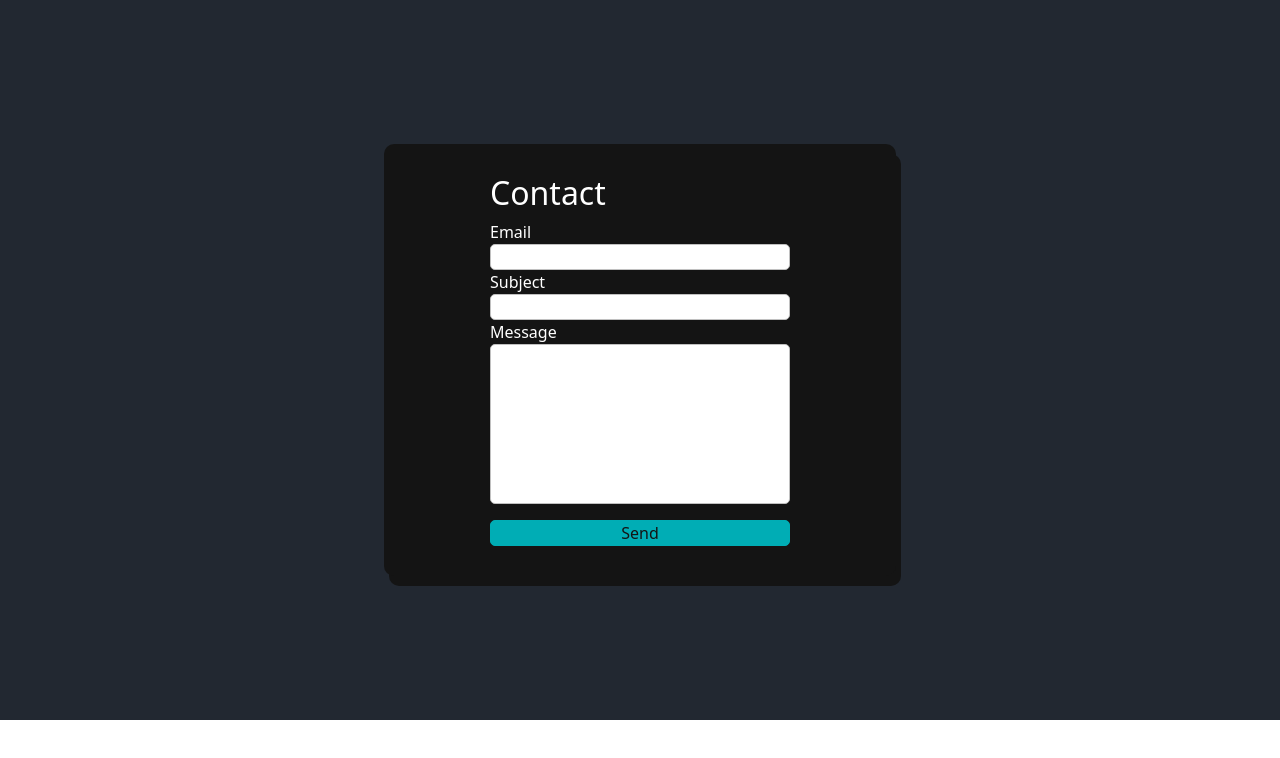
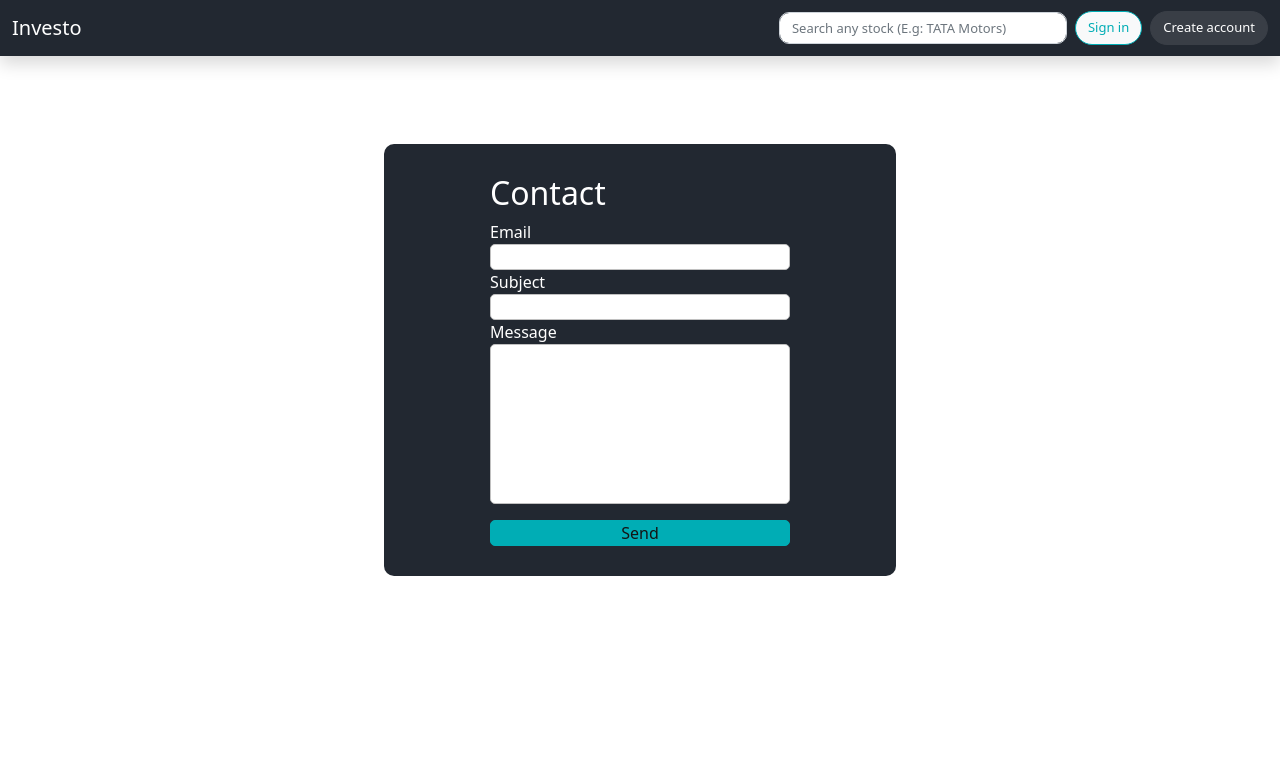
Before and after one commit to Prometheus7-creator/stock_app, a React (Create React App) app: page /contact in a window 1280 px wide. Shown: the top 758 px of the page. Built offline with nearby package versions, Linux system fonts and the light colour scheme; what amazon-cognito-identity-js would draw is missing.

Commit message:
Added navbar to redirect pages

```diff
--- a/src/App.css
+++ b/src/App.css
@@ -237,7 +237,7 @@ body::-webkit-scrollbar {
     justify-content: center;
     align-items: center;
     height: 45rem;
-    background-color: #222831;
+    /* background-color: #222831; */
 }
 
 .result-container h2{
@@ -326,7 +326,7 @@ body::-webkit-scrollbar {
     justify-content: center;
     align-items: center;
     height:45rem;
-    background-color: #222831;
+    /* background-color: #222831; */
 }
 
 .contact-form{
@@ -334,9 +334,8 @@ body::-webkit-scrollbar {
     flex-direction: column;
     align-items: center;
     justify-content: center;
-    background-color: #141414;
+    background-color: #222831;
     border-radius: 10px;
-    box-shadow: 5px 10px #141414;
     height: 60%;
     width: 40%;
     color: white;
--- a/src/components/Contact.js
+++ b/src/components/Contact.js
@@ -1,4 +1,5 @@
 import React, { useState, useContext } from 'react';
+import NavBar from './Navbar';
 
 const Contact = () => {
 
@@ -14,6 +15,7 @@ const Contact = () => {
     }
 
     return(<div className="contact-container">
+        <NavBar/>
         <div style={{"fontSize": "0.8rem", "color": "red"}}>{error}</div>
         <div className="contact-form">
             <form onSubmit={handleSubmit}>
--- a/src/components/Footer.js
+++ b/src/components/Footer.js
@@ -15,7 +15,7 @@ const Footer = () => <footer className="page-footer font-small blue pt-4">
                 <h5 className="text-uppercase">Company</h5>
                 <ul className="list-unstyled">
                     <li><a href="#!">About Us</a></li>
-                    <li><a href="#!">Contact Us</a></li>
+                    <li><a href="/contact">Contact Us</a></li>
                 </ul>
             </div>
 
--- a/src/components/Login.js
+++ b/src/components/Login.js
@@ -2,6 +2,7 @@ import React, { useState, useContext } from 'react';
 import { AccountContext }  from './Account';
 // import Status from './Status';
 import { useNavigate } from 'react-router-dom';
+import NavBar from './Navbar';
 
 const Login = () => {
 
@@ -32,6 +33,7 @@ const Login = () => {
     }
 
     return(<div className="login-container">
+        <NavBar/>
         <div style={{"fontSize": "0.8rem", "color": "red"}}>{error}</div>
         <div className="login-form">
             <form onSubmit={handleSubmit}>
--- a/src/components/Navbar.js
+++ b/src/components/Navbar.js
@@ -63,7 +63,7 @@ function NavBar() {
   return (
     <Navbar className="fixed-top shadow nav-bar" variant="dark" expand="lg">
       <Container fluid>
-        <Navbar.Brand href="#">Investo</Navbar.Brand>
+        <Navbar.Brand href="/">Investo</Navbar.Brand>
         <Navbar.Toggle aria-controls="navbarScroll" />
         <Navbar.Collapse id="navbarScroll">
           <Nav
--- a/src/components/SignUp.js
+++ b/src/components/SignUp.js
@@ -3,6 +3,7 @@ import UserPool from './UserPool';
 import { CognitoUserAttribute, CognitoUser } from 'amazon-cognito-identity-js';
 import PasswordChecklist from "react-password-checklist"
 import { useNavigate } from 'react-router-dom';
+import NavBar from './Navbar';
 
 const SignUp = ({setCurrPage}) => {
 
@@ -48,6 +49,7 @@ const SignUp = ({setCurrPage}) => {
 
     return(
         <div className="signup-container">
+            <NavBar/>
             {!verify?
             <>
             <div style={{"fontSize": "0.8rem", "color": "red"}}>{error}</div>
--- a/src/pages/ResultPage.js
+++ b/src/pages/ResultPage.js
@@ -1,5 +1,6 @@
 import { useEffect, useState } from "react";
 import { useSearchParams } from "react-router-dom";
+import NavBar from "../components/Navbar";
 
 const ResultPage = () =>{
     const [searchParams, setSearchParams] = useSearchParams();
@@ -19,7 +20,8 @@ const ResultPage = () =>{
     }, [])
 
     return (<div className="result-container">
-        <h2>{("01. symbol" in data)?data['01. symbol']: null}</h2>
+        <NavBar/>
+        <h2 style={{marginTop: '4rem'}}>{("01. symbol" in data)?data['01. symbol']: null}</h2>
         <div className="result-box">
         {Object.keys(data).map(key=><div className="result-row">
             <div>{key}</div>
```
